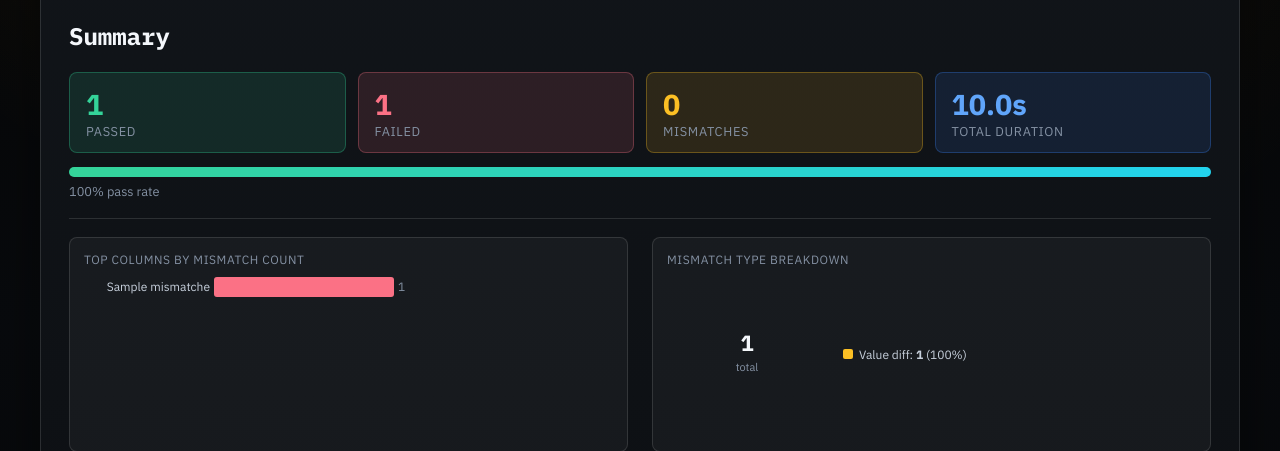
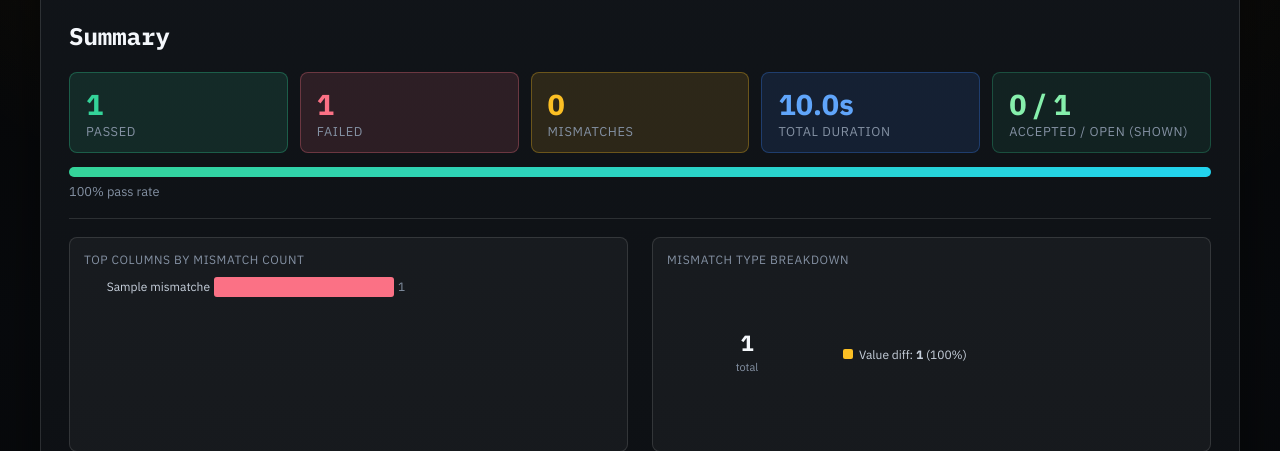
Before and after one commit to aravindksk7/atom, a Python web app: template etl_framework/reporting/templates/report.html.j2 in a window 1280 px wide. Shown: the part 241-692 px from the top of the page. Run offline with Jinja, Linux system fonts and the light colour scheme; the template is opened without the code that fills it: most values are stand-ins (such as "Sample title", 1, 10 or a date in 2020).

Commit message:
feat(report): add accepted/open stat card to generated HTML report

```diff
--- a/etl_framework/reporting/templates/report.html.j2
+++ b/etl_framework/reporting/templates/report.html.j2
@@ -220,6 +220,10 @@
           <div id="stat-duration" style="font-size:1.8em;font-weight:700;color:#60a5fa">…</div>
           <div style="font-size:0.8em;color:var(--muted);text-transform:uppercase;letter-spacing:0.05em">Total Duration</div>
         </div>
+        <div style="flex:1;min-width:120px;background:rgba(52,211,153,0.08);border:1px solid rgba(52,211,153,0.25);border-radius:8px;padding:12px 16px">
+          <div id="stat-accepted" style="font-size:1.8em;font-weight:700;color:#86efac">0 / 0</div>
+          <div style="font-size:0.8em;color:var(--muted);text-transform:uppercase;letter-spacing:0.05em">Accepted / Open (shown)</div>
+        </div>
       </div>
       {% if suite.test_cases | length > 0 %}
       <div style="background:rgba(255,255,255,0.06);border-radius:6px;overflow:hidden;height:10px;margin-bottom:6px">
@@ -387,7 +391,8 @@
                     data-type="{{ mm.mismatch_type }}"
                     data-key="{{ mm.key_values | tojson }}"
                     data-src="{{ mm.source_value if mm.source_value is not none else '' }}"
-                    data-tgt="{{ mm.target_value if mm.target_value is not none else '' }}">
+                    data-tgt="{{ mm.target_value if mm.target_value is not none else '' }}"
+                    data-accepted="{{ 'true' if mm.accepted else 'false' }}">
                   <td><span class="badge {% if mm.mismatch_type in ('value_diff', 'value_mismatch') %}badge-amber{% else %}badge-gray{% endif %}">{{ mm.mismatch_type }}</span></td>
                   <td>{{ mm.column_name }}</td>
                   <td style="font-family: monospace; font-size: 0.85em;">{{ mm.key_values | tojson }}</td>
@@ -689,6 +694,15 @@
     if(container) container.innerHTML='<svg width="'+svgW+'" height="'+svgH+'" xmlns="http://www.w3.org/2000/svg">'+bars+'</svg>';
   }
 
+  function computeAcceptedStats(){
+    var accepted=0, open=0;
+    document.querySelectorAll('tr[data-mismatch]').forEach(function(tr){
+      if(tr.dataset.accepted==='true') accepted++; else open++;
+    });
+    var el=document.getElementById('stat-accepted');
+    if(el) el.textContent = accepted + ' / ' + open;
+  }
+
   function filterByCol(col){
     var sel=document.getElementById('filter-col'); if(sel) sel.value=col;
     filterState.col=col; applyFilters();
@@ -765,6 +779,7 @@
     applyDiff();
     buildHeatmap();
     buildDonut();
+    computeAcceptedStats();
     fillDuration();
     buildNavList();
     var rows=document.querySelectorAll('tr[data-mismatch]').length;
```
